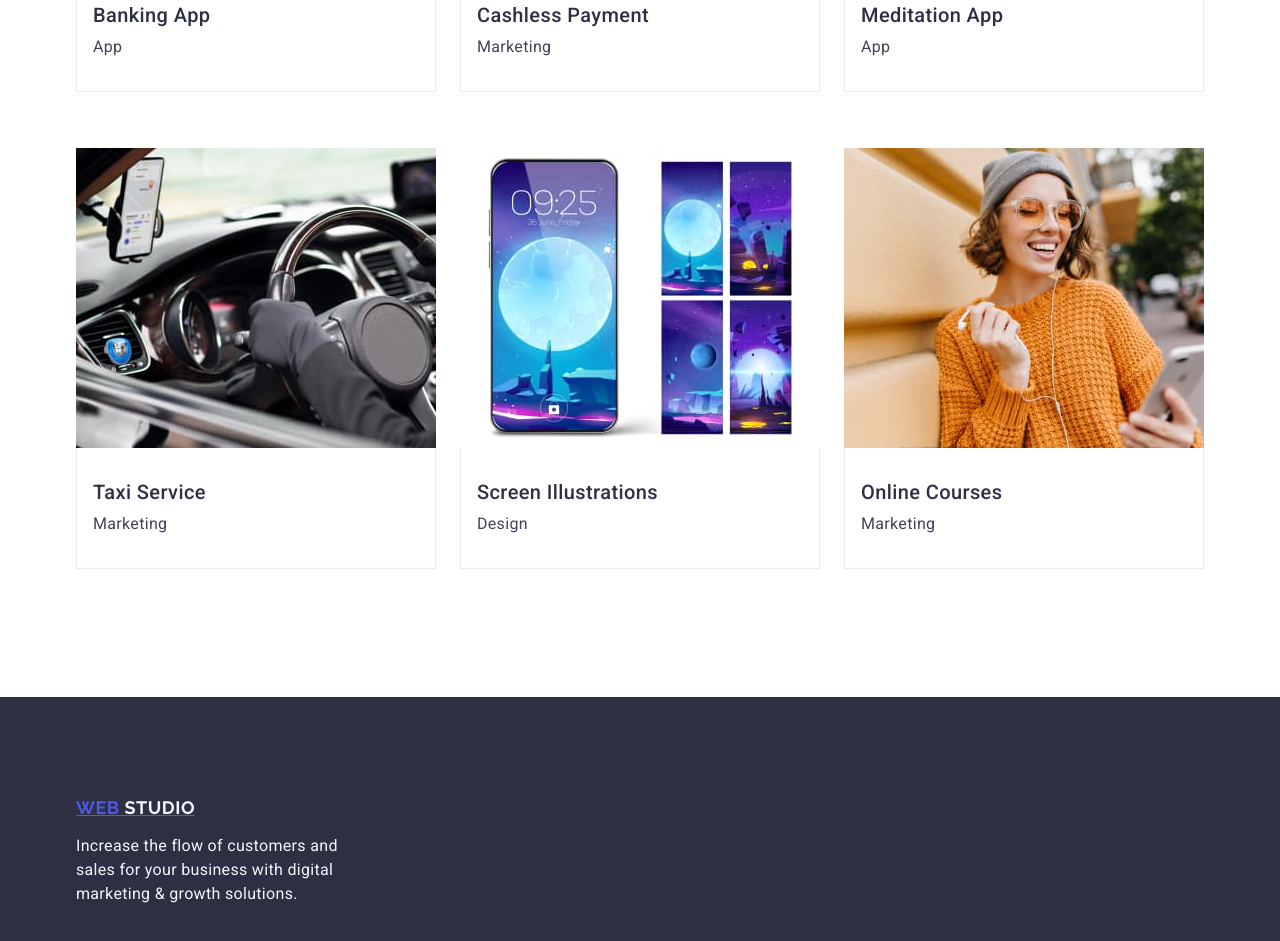
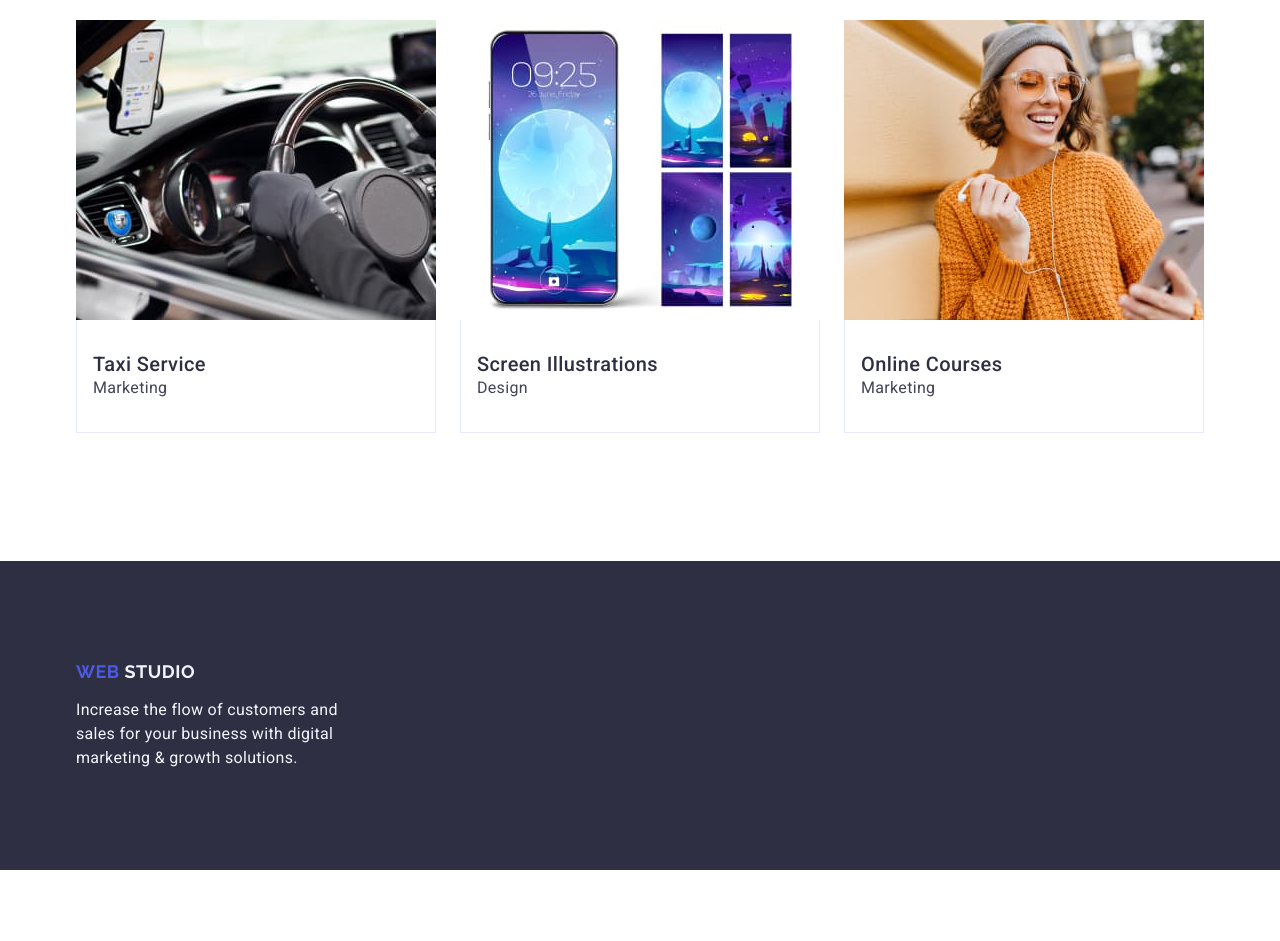
Before and after one commit to AlbinaKost/goit-home-work-03, a plain HTML site: page index.html in a window 1280 px wide. Shown: the part 2454-3395 px from the top of the page. After the commit the page ends 3324 px from the top, so only its background shows below. Drawn offline with nearby package versions, Linux system fonts and the light colour scheme.

Commit message:
uptade file

```diff
--- a/css/styles.css
+++ b/css/styles.css
@@ -253,7 +253,7 @@ letter-spacing: 0.02em;
  }
 
  .portfolio {
- padding: 120px 0;
+ padding-bottom: 120px;
  }
 
  .portfolio-list {
@@ -294,7 +294,7 @@ letter-spacing: 0.02em;
   line-height: 1.2;
   letter-spacing: 0.02em;
   font-size: 20px;
-  margin-bottom: 8px;
+
 
 }
 
@@ -331,7 +331,9 @@ letter-spacing: 0.02em;
   font-size: 18px;
   margin-bottom: 16px;
  }
-
+.footer-html {
+  text-decoration: none;
+}
 
 .footer-paragraph {
   color: #F4F4FD;
```
